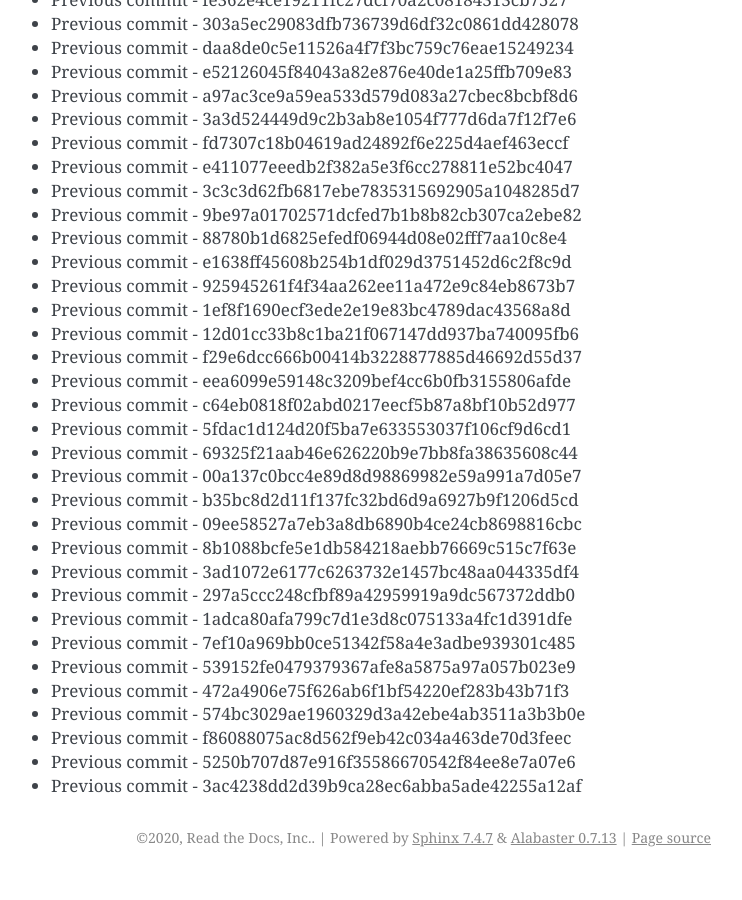
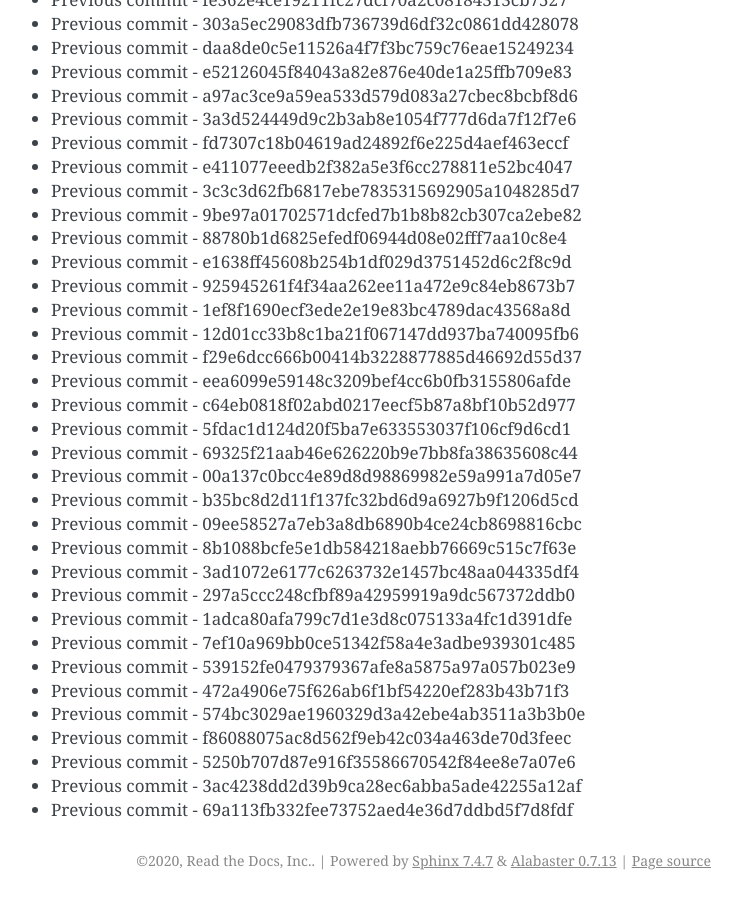
Before and after one commit to readthedocs/rtd-git-stresstest, a Sphinx documentation site: the page built from docs/updates.rst, in a window 1280 px wide and 900 px high, scrolled down 1012 px. Shown: the whole window, without its empty margins (399-1141 px from the left). Built offline with Sphinx 7.4.7, drawn with Linux system fonts in a browser that asks for light colours; before the commit the page ends 1889 px from its top, so only the background shows below that.

Commit message:
Generating commit from previous: 69a113fb332fee73752aed4e36d7ddbd5f7d8fdf

```diff
--- a/docs/updates.rst
+++ b/docs/updates.rst
@@ -74,3 +74,4 @@ It can be tested for any performance characteristics.
 * Previous commit - f86088075ac8d562f9eb42c034a463de70d3feec
 * Previous commit - 5250b707d87e916f35586670542f84ee8e7a07e6
 * Previous commit - 3ac4238dd2d39b9ca28ec6abba5ade42255a12af
+* Previous commit - 69a113fb332fee73752aed4e36d7ddbd5f7d8fdf
```
